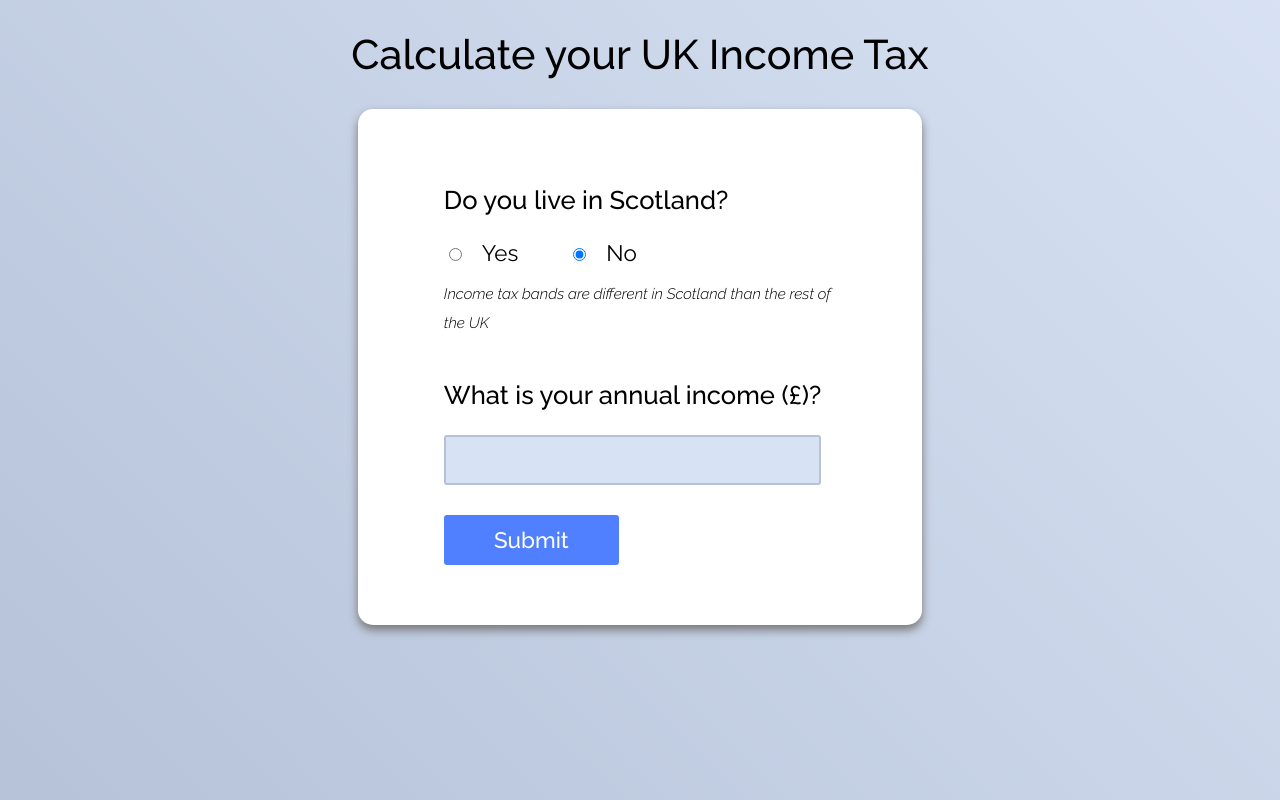
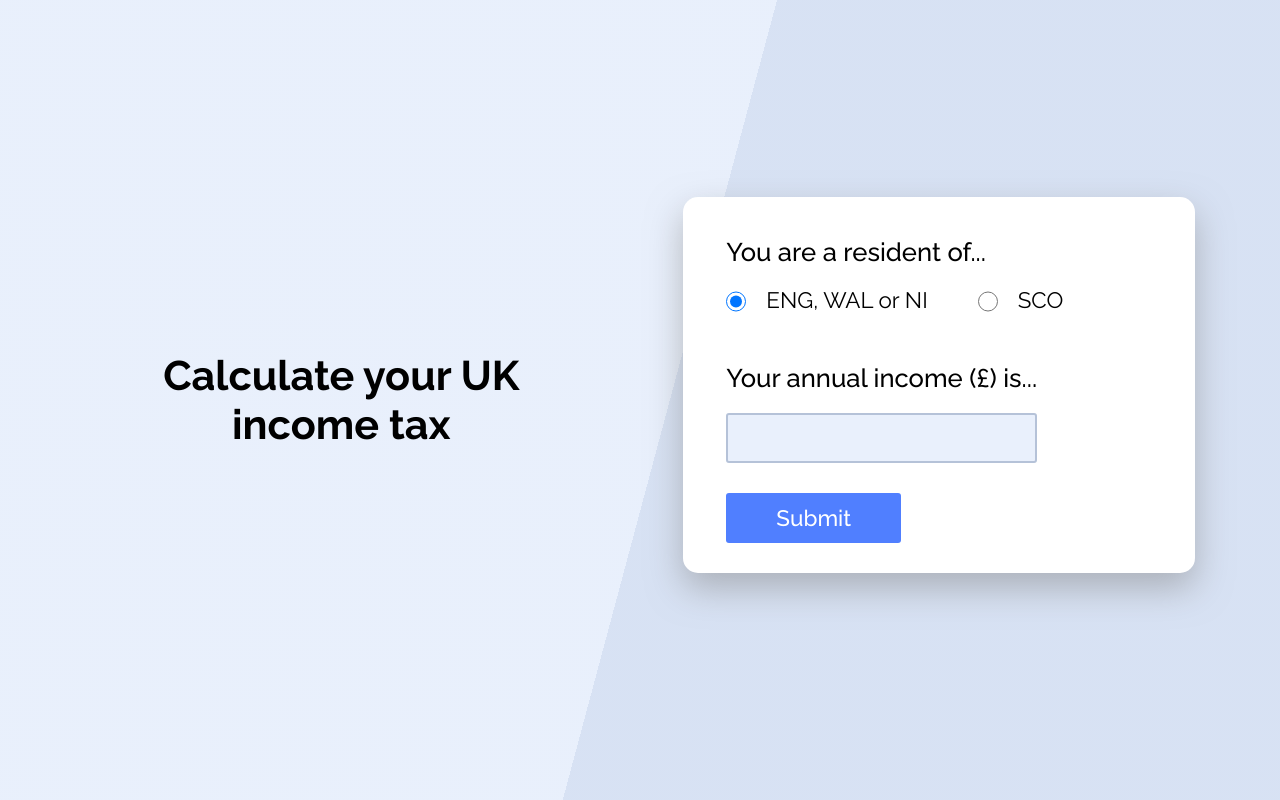
Before and after one commit to gideongoddard/tax-calculator, a React (Create React App) app: page / in a window 1280 px wide. Built offline with nearby package versions, Linux system fonts and the light colour scheme.

Commit message:
Partial progress of UI overhaul.

```diff
--- a/src/Components/App/App.css
+++ b/src/Components/App/App.css
@@ -1,18 +1,17 @@
 .App {
-  background: linear-gradient(45deg, hsl(218, 31%, 78%), hsl(218, 55%, 90%));
+  background: linear-gradient(105deg, hsl(218, 75%, 95%) 52%, hsl(218, 55%, 90%) 52%);
   min-height: 100vh;
+  display: flex;
+  flex-direction: column;
   justify-content: center;
-  align-items: flex-start;
+  align-items: center;
   font-size: calc(10px + 1.75vmin);
   color: #000;
-  padding: 30px 0;
 }
 
 .content-box {
-  width: fit-content;
-  max-width: 90%;
-  padding: 50px 5%;
-  margin: 0 auto 30px auto;
+  max-width: 80%;
+  padding: 20px;
   display: flex;
   flex-direction: column;
   justify-content: center;
@@ -20,5 +19,16 @@
   border-radius: 15px;
   margin-bottom: 30px;
   background-color: #fff;
-  box-shadow: 0 5px 10px #777;
+  box-shadow: 0 15px 35px hsla(0, 0%, 50%, .5);
 }
+
+@media only screen and (min-width: 800px) {
+  .App {
+    flex-direction: row;
+    justify-content: space-evenly;
+  }
+
+  .content-box {
+    width: 40%;
+  }
+}
--- a/src/Components/App/App.js
+++ b/src/Components/App/App.js
@@ -124,7 +124,7 @@ class App extends React.Component {
   render() {
     return (
       <div className="App">
-        <Header />
+        <Header text={this.state.formSubmitted ? "Your UK income tax contribution" : "Calculate your UK income tax"} />
         <div className="content-box">
         <Form scotland={this.state.scotland} onScotlandChange={this.updateScotland} income={this.state.income} onIncomeChange={this.updateIncome} formSubmitted={this.state.formSubmitted} onFormSubmit={this.submitForm} />
         <Results formSubmitted={this.state.formSubmitted} income={this.state.income} incomeTax={this.state.incomeTax} taxBreakdown={this.state.taxBreakdown} scotland={this.state.scotland} onReset={this.resetApp} />
--- a/src/Components/Country/Country.js
+++ b/src/Components/Country/Country.js
@@ -14,18 +14,17 @@ class Country extends React.Component {
     render() {
         return (
             <div className="country-field">
-                <h3>Do you live in Scotland?</h3>
+                <h3>You are a resident of...</h3>
                 <div className="radio">
                     <span>
-                        <input type="radio" id="yes" name="yes" onChange={this.handleUserChoice} value="yes" checked={this.props.scotland === true} />
-                        <label htmlFor="yes">Yes</label>
+                        <input type="radio" id="no" name="no" onChange={this.handleUserChoice} value="no" checked={this.props.scotland === false} />
+                        <label htmlFor="no">ENG, WAL or NI</label>
                     </span>
                     <span>
-                        <input type="radio" id="no" name="no" onChange={this.handleUserChoice} value="no" checked={this.props.scotland === false} />
-                        <label htmlFor="no">No</label>
+                        <input type="radio" id="yes" name="yes" onChange={this.handleUserChoice} value="yes" checked={this.props.scotland === true} />
+                        <label htmlFor="yes">SCO</label>
                     </span>
                 </div>
-                <em>Income tax bands are different in Scotland than the rest of the UK</em>
             </div>
         )
     }
--- a/src/Components/Form/Form.css
+++ b/src/Components/Form/Form.css
@@ -4,6 +4,10 @@ form {
     display: flex;
     flex-direction: column;
     align-items: flex-start;
+}
+
+form h3 {
+    margin: 20px 0;
 }
 
 .submit {
@@ -26,10 +30,6 @@ form {
     box-shadow: 0 3px 5px #ccc;
 }
 
-input[type="number"] {
-    background-color:hsl(218, 55%, 90%);
-}
-
 label {
     font-size: calc(16px + 0.5vw);
 }
--- a/src/Components/Header/Header.css
+++ b/src/Components/Header/Header.css
@@ -1,11 +1,15 @@
 header {
-    width: 100%;
+    width: 80%;
+    max-width: 800px;
 }
 
 h1 {
     text-align: center;
     font-size: calc(26px + 1.2vw);
-    font-weight: 500;
-    max-width: 90%;
-    margin: 0 auto 30px auto;
 }
+
+@media only screen and (min-width: 800px) {
+    header {
+        width: 40%;
+    }
+}
--- a/src/Components/Header/Header.js
+++ b/src/Components/Header/Header.js
@@ -5,7 +5,7 @@ class Header extends React.Component {
     render() {
         return (
             <header>
-                <h1>Calculate your UK Income Tax</h1>
+                <h1>{this.props.text}</h1>
             </header>
         )
     }
--- a/src/Components/Income/Income.js
+++ b/src/Components/Income/Income.js
@@ -14,7 +14,7 @@ class Income extends React.Component {
     render() {
         return (
             <div className="income-field">
-                <h3>What is your annual income (£)?</h3>
+                <h3>Your annual income (£) is...</h3>
                 <input type="number" id="income" className="input" name="income" min="0" value={this.props.income} onChange={this.handleUserInput} required></input>
             </div>
         )
--- a/src/index.css
+++ b/src/index.css
@@ -2,6 +2,7 @@
   font-family: 'Raleway', sans-serif;
   -webkit-font-smoothing: antialiased;
   -moz-osx-font-smoothing: grayscale;
+  box-sizing: border-box;
 }
 
 body {
@@ -11,10 +12,6 @@ body {
 code {
   font-family: source-code-pro, Menlo, Monaco, Consolas, 'Courier New',
     monospace;
-}
-
-* {
-  box-sizing: border-box;
 }
 
 h3 {
@@ -32,12 +29,18 @@ p {
   font-size: calc(14px + 0.25vw);
 }
 
+input[type="radio"] {
+  width: 20px;
+  margin-left: 0;
+}
+
 input[type="submit"] {
   border-radius: 3px;
   -webkit-appearance: none;
 }
 
 input[type="number"] {
+  background-color: hsl(218, 75%, 95%);
   -moz-appearance: textfield;
 }
 
```
